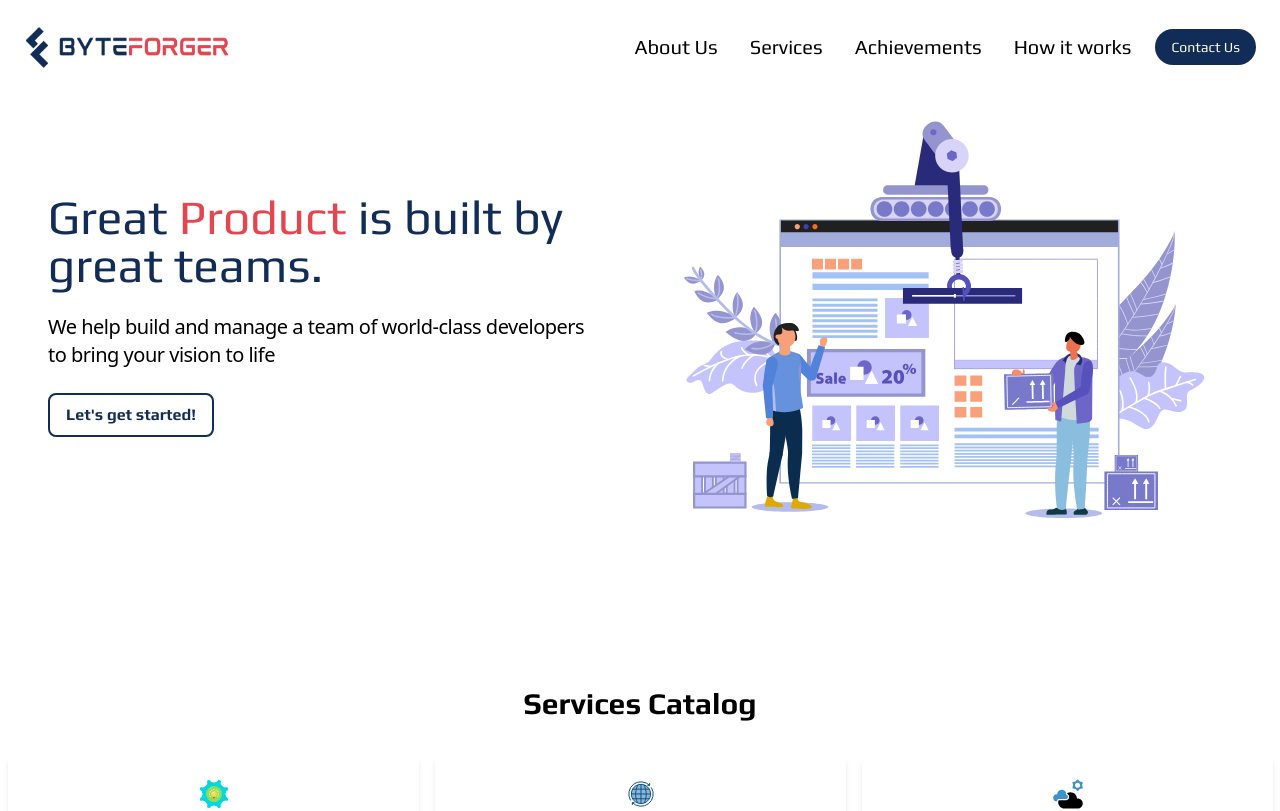
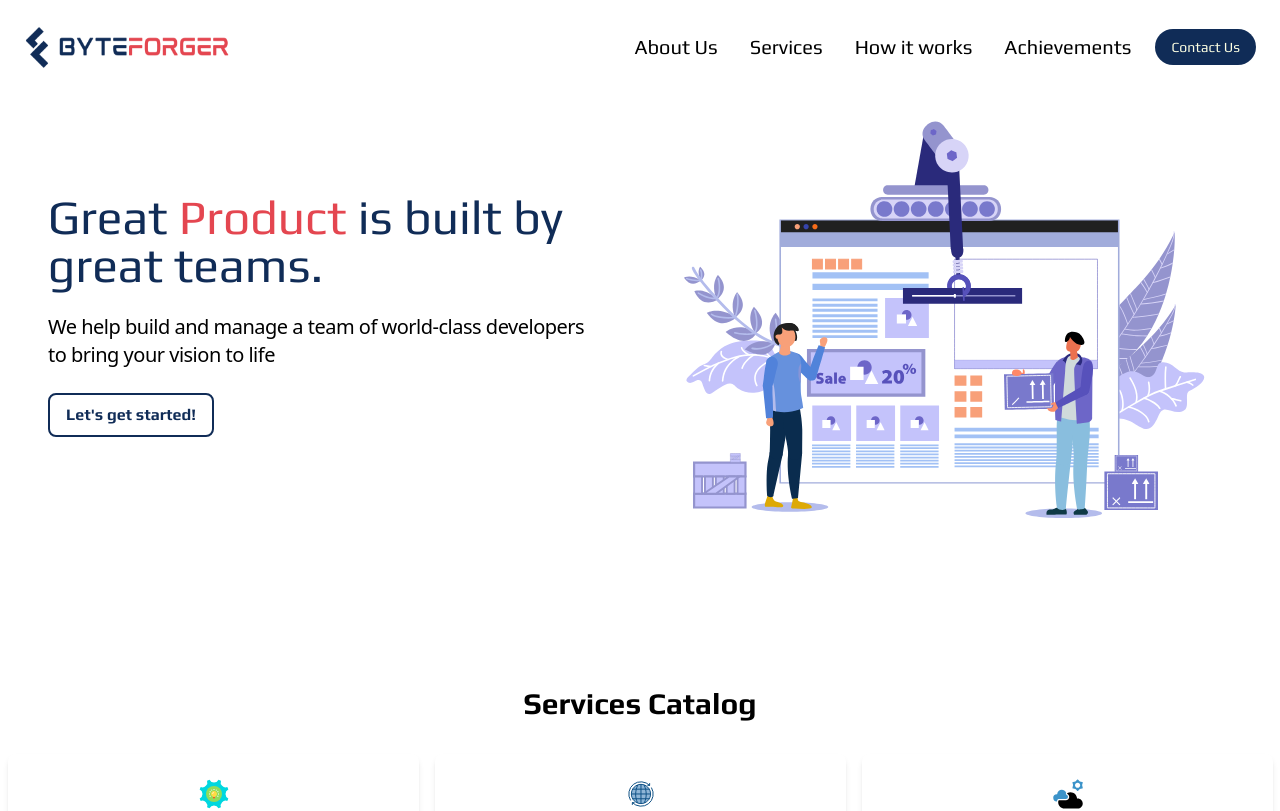
Before and after one commit to Sannya-Wasim/Byteforger, a React (Create React App) app: page / in a window 1280 px wide. Shown: the top 811 px of the page. Built offline with nearby package versions, Linux system fonts and the light colour scheme.

Commit message:
replace twitter with X

```diff
--- a/src/components/Footer.tsx
+++ b/src/components/Footer.tsx
@@ -38,7 +38,7 @@ const Footer = () => {
           {/* <p className="text-textGray my-4 text-sm md:text-base">
             Lorem Ipsum is simply dummy text of the printing and typesetting industry.
           </p> */}
-          <p className="text-textGray text-sm md:text-base">info@bytegorger.com</p>
+          <p className="text-textGray text-sm md:text-base">info@byteforger.com</p>
           <div className="flex flex-row justify-start items-center space-x-4 mt-6">
             {icons.map((Item, index) => (
               <button key={index} className="p-2 shadow-md rounded-full items-center bg-gray-100 hover:bg-darkBlue hover:text-white">
--- a/src/constants.ts
+++ b/src/constants.ts
@@ -55,8 +55,8 @@ import { ReactComponent as OpenAI } from "./assets/svgs/openai-svgrepo-com.svg";
 export const links = [
   { id: 1, text: "About Us", section : '/#about' },
   { id: 2, text: "Services", section : '/#services' },
-  { id: 3, text: "Achievements", section : '/#achievements' },
-  { id: 4, text: "How it works", section : "/#methodology" },
+  { id: 3, text: "How it works", section : "/#methodology" },
+  { id: 4, text: "Achievements", section : '/#achievements' },
 ];
 
 export const services = [
@@ -157,7 +157,7 @@ export const ways = [
   {
     title: "Build the right team to scale",
     image: DummyImage02,
-    desc: "Finding the right talent is not easy. We help you find the talent that suits your needs, follows your processes, and sticks with you long term (not the case with freelancers).",
+    desc: "Finding the right talent is not easy. We help you find the talent that suits your needs, follows your processes, and sticks with you long term.",
     quote:
       '"Byteforger is quick to identify larger problems with the software, so we decided to expand our scope to build new modules."',
     profileIcon: ProfileIcon01,
```
Also changed, not shown: src/assets/svgs/twitter-154-svgrepo-com.svg.
